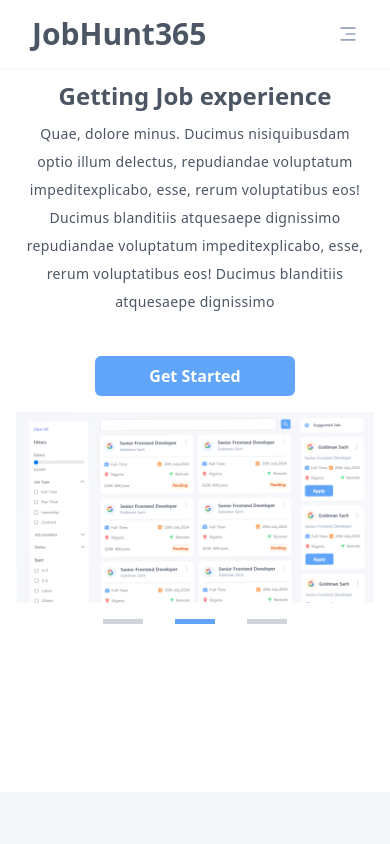
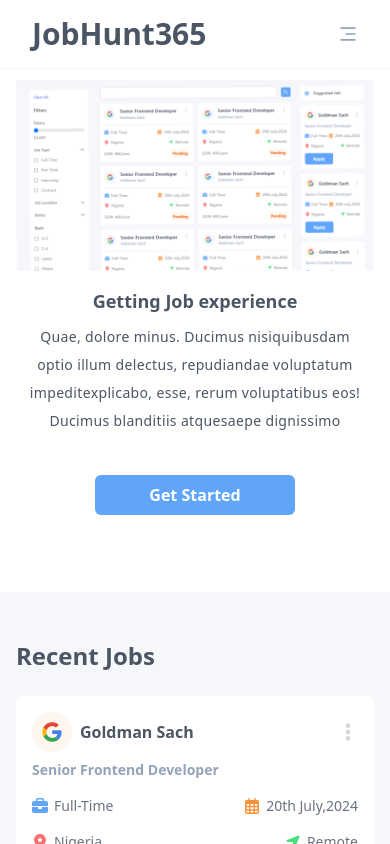
Before and after one commit to Deevyne99/jobHunt365, a React (Vite) app in the folder Jobhunt365/: page / in a window 390 px wide. Built offline with nearby package versions, Linux system fonts and the light colour scheme.

Commit message:
Style:Updated website layout

```diff
--- a/Jobhunt365/src/Components/ReuseableComponets/Hero/Hero.tsx
+++ b/Jobhunt365/src/Components/ReuseableComponets/Hero/Hero.tsx
@@ -22,7 +22,7 @@ const HeroSection=()=>{
     return () => clearInterval(slider)
   }, [productIndex])
 
-    return  <div className='flex flex-col md:h-[400px] h-[600px]  w-full gap-4 md:gap-8 mt-16 md:mt-24  mx-4 md:mx-12  relative items-center justify-center '>
+    return  <div className='flex flex-col md:h-[400px] h-[400px]  w-full gap-4 md:gap-8 mt-16 md:mt-24  mx-4 md:mx-12  relative items-center justify-center '>
             {slider.map((item, index) => {
               const { id, image, descp, title } = item
               let position = 'translate-x-full opacity-0'
@@ -44,9 +44,9 @@ const HeroSection=()=>{
                   key={id}
                 >
                   <article
-                    className={`w-full md:w-[50%] flex max-w-[600px] flex-col transition-transform duration-400  ${position}`}
+                    className={`w-full md:w-[50%] order-2 md:order-1  flex max-w-[600px] flex-col transition-transform duration-400  ${position}`}
                   >
-                    <h2 className='text-2xl md:text-left text-center text-[#4b5563] max-w-[500px] font-bold'>
+                    <h2 className='md:text-2xl text-lg md:text-left text-center text-[#4b5563] max-w-[500px] font-bold'>
                       {title}
                     </h2>
                     <p className='text-[#4b5563] w-full  p-2 tracking-wide leading-loose text-center md:text-left'>
@@ -56,8 +56,8 @@ const HeroSection=()=>{
                       Get Started
                     </button>
                   </article>
-                  <div className='w-full  md:w-[50%] md:flex-row flex-col flex md:gap-4 gap-0 justify-center items-center'>
-                    <div className='flex md:flex-col gap-8 flex-row order-2 md:order-1 justify-center items-center '>
+                  <div className='w-full  md:order-2 order-1 md:w-[50%] md:flex-row flex-col flex md:gap-4 gap-0 justify-center items-center'>
+                    <div className='flex md:flex-col gap-8 flex-row  md:order-1 justify-center items-center '>
                       {slider.map((item, index) => {
                         return (
                           <div
@@ -66,7 +66,7 @@ const HeroSection=()=>{
                               productIndex === index
                                 ? 'bg-[#60a5fa]'
                                 : 'bg-gray-100'
-                            }  md:w-[5px] md:h-[80px] w-[40px] h-[5px] md:mt-0 mt-4 `}
+                            }  md:w-[5px] md:h-[80px] hidden lg:flex w-[40px] h-[5px] md:mt-0 mt-4 `}
                           ></div>
                         )
                       })}
--- a/Jobhunt365/src/data.ts
+++ b/Jobhunt365/src/data.ts
@@ -22,21 +22,21 @@ export const slider = [
     image: '/landing-page.png',
     title: ' Better Job experience',
     descp:
-      ' Quae, dolore minus. Ducimus nisiquibusdam optio illum delectus, repudiandae voluptatum impeditexplicabo, esse, rerum voluptatibus eos! Ducimus blanditiis atquesaepe dignissimo repudiandae voluptatum impeditexplicabo, esse, rerum voluptatibus eos! Ducimus blanditiis atquesaepe dignissimo',
+      ' Quae, dolore minus. Ducimus nisiquibusdam optio illum delectus, repudiandae voluptatum impeditexplicabo, esse, rerum voluptatibus eos! Ducimus blanditiis atquesaepe dignissimo ',
   },
   {
     id: 2,
     image: '/landing-page.png',
     title: 'Getting Job experience',
     descp:
-      ' Quae, dolore minus. Ducimus nisiquibusdam optio illum delectus, repudiandae voluptatum impeditexplicabo, esse, rerum voluptatibus eos! Ducimus blanditiis atquesaepe dignissimo repudiandae voluptatum impeditexplicabo, esse, rerum voluptatibus eos! Ducimus blanditiis atquesaepe dignissimo',
+      ' Quae, dolore minus. Ducimus nisiquibusdam optio illum delectus, repudiandae voluptatum impeditexplicabo, esse, rerum voluptatibus eos! Ducimus blanditiis atquesaepe dignissimo ',
   },
   {
     id: 3,
     image: '/landing-page.png',
     title: ' Best  Job experience',
     descp:
-      ' Quae, dolore minus. Ducimus nisiquibusdam optio illum delectus, repudiandae voluptatum impeditexplicabo, esse, rerum voluptatibus eos! Ducimus blanditiis atquesaepe dignissimo repudiandae voluptatum impeditexplicabo, esse, rerum voluptatibus eos! Ducimus blanditiis atquesaepe dignissimo',
+      ' Quae, dolore minus. Ducimus nisiquibusdam optio illum delectus, repudiandae voluptatum impeditexplicabo, esse, rerum voluptatibus eos! Ducimus blanditiis atquesaepe dignissimo ',
   },
 ]
 
--- a/Jobhunt365/src/pages/Home.tsx
+++ b/Jobhunt365/src/pages/Home.tsx
@@ -16,7 +16,7 @@ const Home = () => {
       <HeroSection/>
       <div className='flex flex-col py-12 px-4 md:px-16 mt-28 justify-center bg-[#f5f7fb]'>
         <h2 className='text-2xl '>Recent Jobs</h2>
-        <div className='grid grid-cols-1 md:grid-cols-2 xl:grid-cols-4  mt-6 justify-center gap-6 items-center '>
+        <div className='grid grid-cols-1 md:grid-cols-2 xl:grid-cols-4 lg:grid-cols-3  mt-6 justify-center gap-6 items-center '>
           <SuggestedJob />
           <SuggestedJob />
           <SuggestedJob />
@@ -66,7 +66,7 @@ const Home = () => {
       </div> */}
       <div className='flex flex-col py-12 px-4 md:px-16 mt-28 justify-center bg-[#f5f7fb]'>
         <h2 className='text-2xl '>Recent Applies</h2>
-        <div className='grid grid-cols-1 md:grid-cols-2 xl:grid-cols-4  mt-6 justify-center gap-6 items-center '>
+        <div className='grid grid-cols-1 md:grid-cols-2 lg:grid-cols-3 xl:grid-cols-4  mt-6 justify-center gap-6 items-center '>
           <JobCard JobStatus={'Interview'} />
           <JobCard JobStatus={'Declined'} />
           <JobCard JobStatus={'Accepted'} />
```
Also changed, not shown: 1 other file (tests, documents, lock files or other folders).
